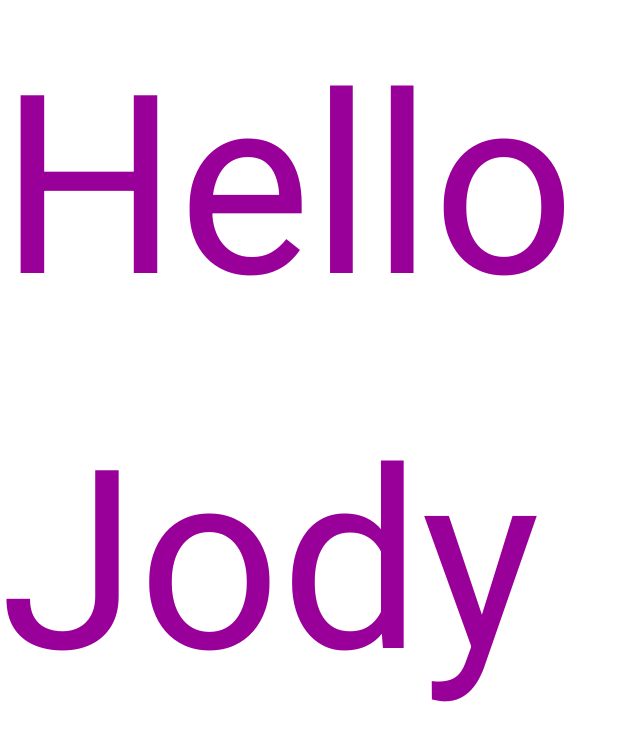
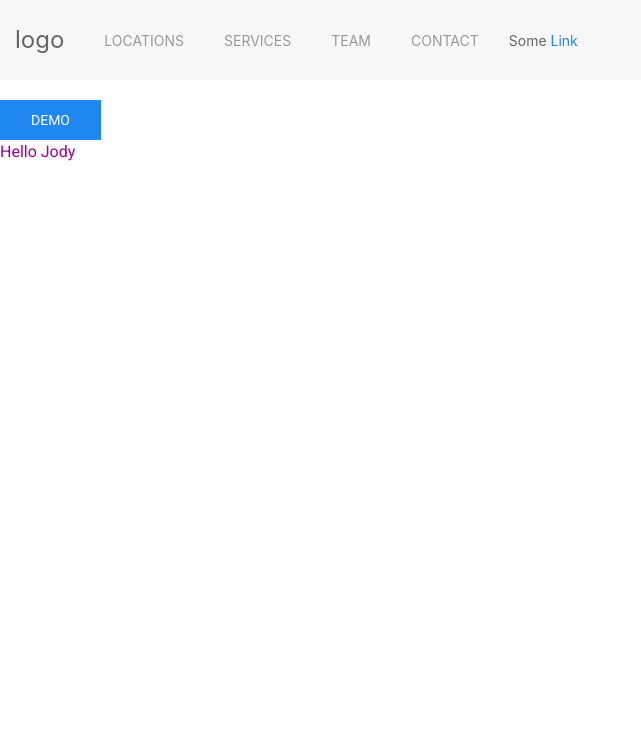
Before and after one commit to alanna04/firstUIkit, a PHP site: page / in a window 1280 px wide. Shown: the top 749 px of the page, without its empty margins (0-641 px from the left). Run offline with PHP 8.4, Linux system fonts and the light colour scheme.

Commit message:
header, header css

```diff
--- a/css/main.css
+++ b/css/main.css
@@ -1,5 +1,4 @@
 body{
 	font-family: 'Roboto', sans-serif;
-	font-size: 250px;
 	color: #990099
 }
--- a/index.php
+++ b/index.php
@@ -6,15 +6,56 @@
 	<!--UI kit CSS-->
 	<link rel="stylesheet" type="text/css" href="/css/uikit.min.css">
 	<!--Google Fonts-->
-	<link href="https://fonts.googleapis.com/css?family=Roboto:400,700" rel="stylesheet">
+	<link href="https://fonts.googleapis.com/css?family=Roboto:100,300,400,700" rel="stylesheet">
 	<!--Custom CSS-->
 	<link rel="stylesheet" type="text/css" href="/css/main.css">
 
 </head>
 <body>
-Hello
-<br>
-Jody
+	<!--Start Header  -->
+	<nav class="uk-navbar-container uk-margin" uk-navbar>
+    <div class="uk-navbar-left">
+
+        <a class="uk-navbar-item uk-logo" href="#">logo</a>
+
+        <ul class="uk-navbar-nav">
+            <li>
+                <a href="#">
+                    <span class="uk-icon uk-margin-small-right" uk-icon="icon: star"></span>
+                    Locations
+                </a>
+            </li>
+            <li>
+                <a href="#">
+                    <span class="uk-icon uk-margin-small-right" uk-icon="icon: star"></span>
+                    Services
+                </a>
+            </li>
+            <li>
+                <a href="#">
+                    <span class="uk-icon uk-margin-small-right" uk-icon="icon: star"></span>
+                    Team
+                </a>
+            </li>
+            <li>
+                <a href="#">
+                    <span class="uk-icon uk-margin-small-right" uk-icon="icon: star"></span>
+                    Contact
+                </a>
+            </li>
+        </ul>
+
+        <div class="uk-navbar-item">
+            <div>Some <a href="#">Link</a></div>
+        </div>
+    </div>
+</nav>
+
+	<!--End Header  -->
+
+	<button class="uk-button uk-button-primary">DEMO</button>
+	<br>
+		Hello Jody
 
 <!--JQuery link-->
 <script src="https://ajax.googleapis.com/ajax/libs/jquery/3.4.0/jquery.min.js"></script>
```
